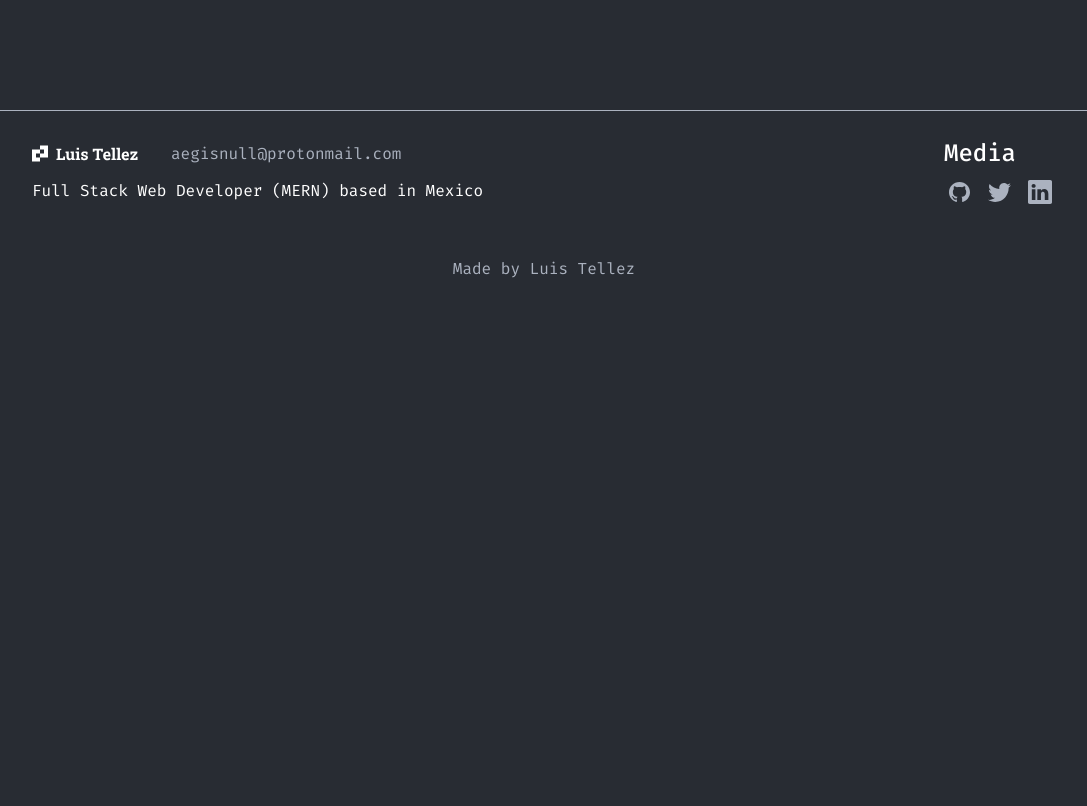
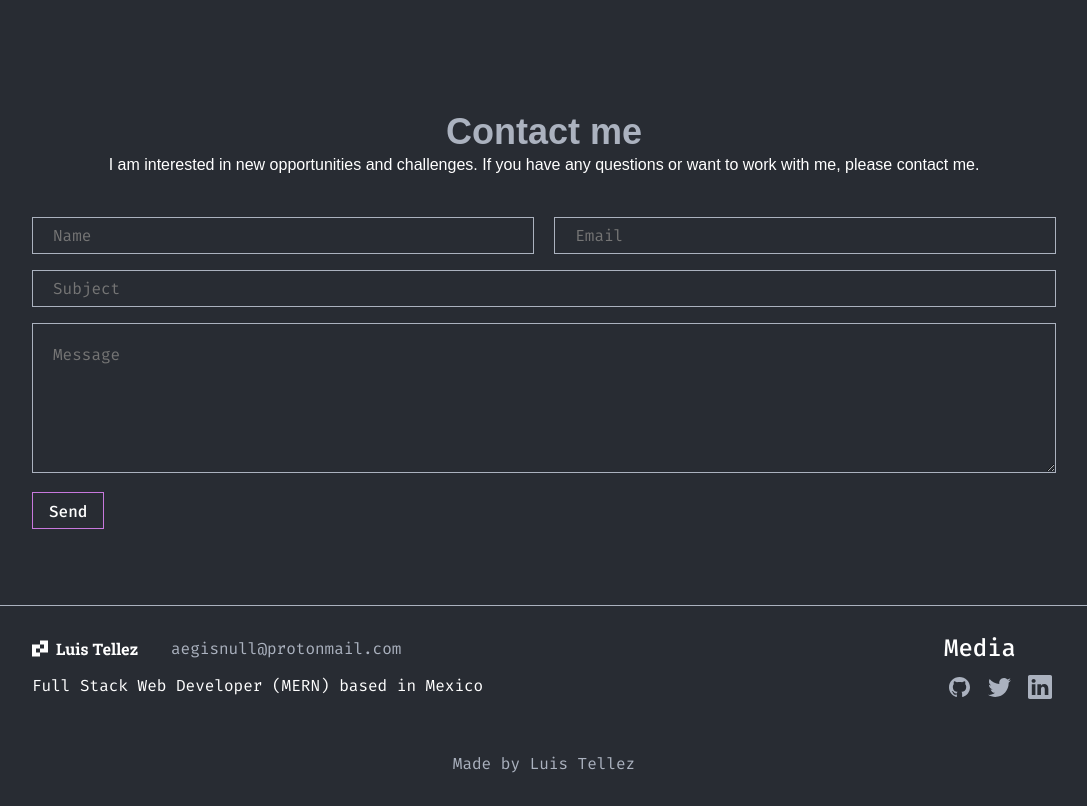
Before and after one commit to aegisnull/luistellez, a React (Create React App) app: page / in a window 1280 px wide. Shown: the part 1963-2769 px from the top of the page, without its empty margins (96-1183 px from the left). Before the commit the page ends 2274 px from the top, so only its background shows below. Built offline with nearby package versions, Linux system fonts and the light colour scheme.

Commit message:
feat: recycle contact component code from previous iteration

```diff
--- a/src/components/Contact/Contact.js
+++ b/src/components/Contact/Contact.js
@@ -1,10 +1,58 @@
 import './Contact.scss';
+import emailjs from '@emailjs/browser';
+import React from 'react';
 
 function Contact() {
+  const refForm = React.useRef();
+
+  const sendEmail = (e) => {
+    e.preventDefault();
+
+    emailjs
+      .sendForm('service_dqm28n8', 'template_2xn3nhq', refForm.current, 'iDsCGoKJNkMjEoYgL')
+      .then(
+        () => {
+          alert('Message sent, I will contact you shortly');
+          window.location.reload(false);
+          refForm.current.reset();
+        },
+        () => {
+          alert('An error occured, please try again');
+        },
+      );
+  };
+
   return (
-    <div className='contact'>
-      <h1>Contact</h1>
-    </div>
+    <section className='section contact-page' id='contact'>
+      <div className='contact'>
+        <h1 className='contact__title'>Contact me</h1>
+        <p className='contact__paragraph'>
+          I am interested in new opportunities and challenges. If you have any questions or want to
+          work with me, please contact me.
+        </p>
+        <div className='contact-form'>
+          <form ref={refForm} onSubmit={sendEmail}>
+            <ul>
+              <li className='half'>
+                <input type='text' name='name' placeholder='Name' required />
+              </li>
+              <li className='half'>
+                <input type='email' name='email' placeholder='Email' required />
+              </li>
+              <li>
+                <input type='text' name='subject' placeholder='Subject' required />
+              </li>
+              <li>
+                <textarea name='message' placeholder='Message' required />
+              </li>
+              <li>
+                <input type='submit' className='contact__button' value='Send' />
+              </li>
+            </ul>
+          </form>
+        </div>
+      </div>
+    </section>
   );
 }
 
--- a/src/components/Contact/Contact.scss
+++ b/src/components/Contact/Contact.scss
@@ -0,0 +1,89 @@
+.contact {
+  color: white;
+  font-family: 'Coolvetica', sans-serif;
+  margin: auto;
+  display: flex;
+  flex-direction: column;
+  align-items: center;
+  justify-content: center;
+
+  &__title {
+    font-size: 36px;
+    font-weight: 700;
+    line-height: 43.2px;
+    color: var(--gray-color);
+    text-align: center;
+  }
+
+  &__paragraph {
+    font-size: 16px;
+    font-weight: 400;
+    line-height: 24px;
+  }
+}
+
+.contact-form {
+  width: 100%;
+  padding-top: 40px;
+  padding-bottom: 60px;
+
+  ul {
+    li {
+      padding-bottom: 16px;
+    }
+
+    li.half {
+      width: 49%;
+      margin-left: 2%;
+      float: left;
+
+      &:first-child {
+        margin-left: 0;
+      }
+    }
+  }
+
+  input {
+    width: 100%;
+    border: 1px solid var(--gray-color);
+    background: transparent;
+    height: 37px;
+    font-family: 'Fira Code', monospace;
+    font-weight: 400;
+    font-size: 16px;
+    color: #fff;
+    padding: 0 20px;
+    box-sizing: border-box;
+  }
+
+  textarea {
+    width: 100%;
+    border: 1px solid var(--gray-color);
+    background: transparent;
+    font-family: 'Fira Code', monospace;
+    font-weight: 400;
+    height: 50px;
+    font-size: 16px;
+    color: #fff;
+    padding: 20px;
+    box-sizing: border-box;
+    min-height: 150px;
+  }
+
+  .contact__button {
+    color: var(--white-color);
+    width: fit-content;
+    font-size: 16px;
+    font-family: 'Fira Code', monospace;
+    font-weight: 500;
+    text-decoration: none;
+    padding: 8px 16px;
+    border: 1px solid var(--accent-color);
+  }
+
+  .contact__button:hover {
+    background: var(--accent-color);
+    transition: 0.2s;
+    cursor: pointer;
+  }
+}
--- a/src/components/Main/Main.js
+++ b/src/components/Main/Main.js
@@ -2,6 +2,7 @@ import Home from '../Home/Home';
 import Quote from '../Quote/Quote';
 import Projects from '../Projects/Projects';
 import Skills from '../Skills/Skills';
+import Contact from '../Contact/Contact';
 
 function Main() {
   return (
@@ -10,6 +11,7 @@ function Main() {
       <Quote />
       <Projects />
       <Skills />
+      <Contact />
     </main>
   );
 }
```
